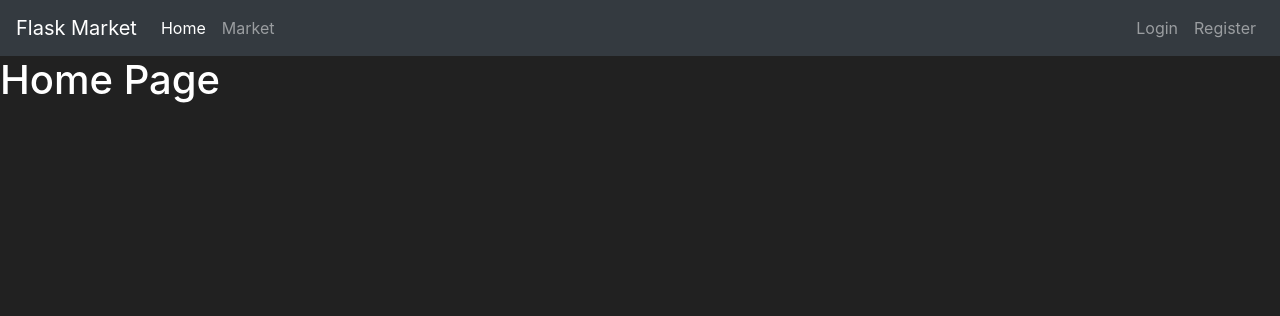
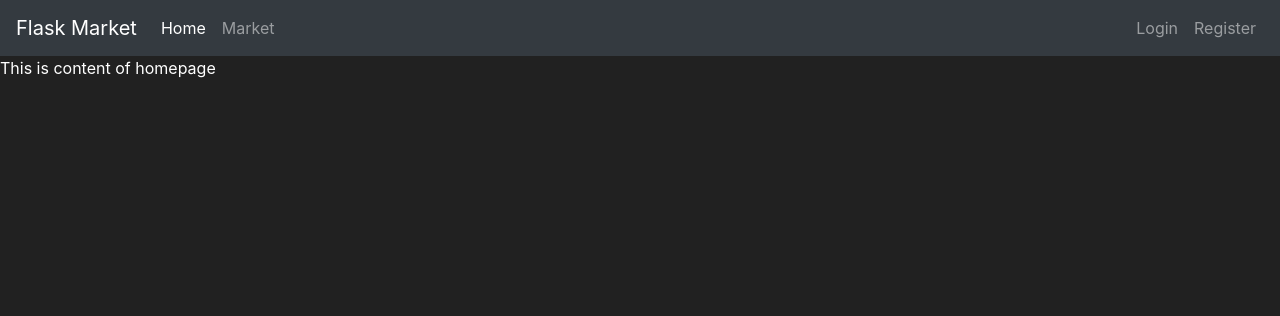
Before and after one commit to standemdem/flask_market, a Flask app: page / in a window 1280 px wide. Shown: the top 316 px of the page. Run offline with Flask 2, Linux system fonts and the light colour scheme; some libraries are stand-ins or nearby versions.

Commit message:
added template inheritance for homepage

```diff
--- /dev/null
+++ b/templates/base.html
@@ -0,0 +1,58 @@
+<!doctype html>
+<html lang="en">
+   <head>
+      <!-- Required meta tags -->
+      <meta charset="utf-8">
+      <meta name="viewport" content="width=device-width, initial-scale=1, shrink-to-fit=no">
+      <!-- Bootstrap CSS -->
+      <link rel="stylesheet" href="https://cdn.jsdelivr.net/npm/bootstrap@4.5.3/dist/css/bootstrap.min.css" integrity="sha384-TX8t27EcRE3e/ihU7zmQxVncDAy5uIKz4rEkgIXeMed4M0jlfIDPvg6uqKI2xXr2" crossorigin="anonymous">
+      <title>
+          {% block title %}
+          {% endblock title %}
+
+      </title>
+   </head>
+   <body>
+      <!-- Navbar here -->
+      <!-- Future Content here -->
+        <nav class="navbar navbar-expand-md navbar-dark bg-dark">
+            <a class="navbar-brand" href="#">Flask Market</a>
+            <button class="navbar-toggler" type="button" data-toggle="collapse" data-target="#navbarNav">
+                <span class="navbar-toggler-icon"></span>
+            </button>
+            <div class="collapse navbar-collapse" id="navbarNav">
+                <ul class="navbar-nav mr-auto">
+                    <li class="nav-item active">
+                        <a class="nav-link" href="#">Home <span class="sr-only">(current)</span></a>
+                    </li>
+                    <li class="nav-item">
+                        <a class="nav-link" href="#">Market</a>
+                    </li>
+                </ul>
+                <ul class="navbar-nav">
+                    <li class="nav-item">
+                        <a class="nav-link" href="#">Login</a>
+                    </li>
+                    <li class="nav-item">
+                        <a class="nav-link" href="#">Register</a>
+                    </li>
+                </ul>
+            </div>
+        </nav>
+        {% block content %}
+        {% endblock content %}
+
+      <!-- Optional JavaScript -->
+      <!-- jQuery first, then Popper.js, then Bootstrap JS -->
+      <script src='https://kit.fontawesome.com/a076d05399.js'></script>
+      <script src="https://code.jquery.com/jquery-3.5.1.slim.min.js" integrity="sha384-DfXdz2htPH0lsSSs5nCTpuj/zy4C+OGpamoFVy38MVBnE+IbbVYUew+OrCXaRkfj" crossorigin="anonymous"></script>
+      <script src="https://cdn.jsdelivr.net/npm/popper.js@1.16.1/dist/umd/popper.min.js" integrity="sha384-9/reFTGAW83EW2RDu2S0VKaIzap3H66lZH81PoYlFhbGU+6BZp6G7niu735Sk7lN" crossorigin="anonymous"></script>
+      <script src="https://stackpath.bootstrapcdn.com/bootstrap/4.5.2/js/bootstrap.min.js" integrity="sha384-B4gt1jrGC7Jh4AgTPSdUtOBvfO8shuf57BaghqFfPlYxofvL8/KUEfYiJOMMV+rV" crossorigin="anonymous"></script>
+   </body>
+   <style>
+      body {
+      background-color: #212121;
+      color: white
+      }
+   </style>
+</html>
--- a/templates/home.html
+++ b/templates/home.html
@@ -1,46 +1,7 @@
-<!doctype html>
-<html lang="en">
-  <head>
-    <!-- Required meta tags -->
-    <meta charset="utf-8">
-    <meta name="viewport" content="width=device-width, initial-scale=1, shrink-to-fit=no">
-
-    <!-- Bootstrap CSS -->
-    <link rel="stylesheet" href="https://stackpath.bootstrapcdn.com/bootstrap/4.3.1/css/bootstrap.min.css" integrity="sha384-ggOyR0iXCbMQv3Xipma34MD+dH/1fQ784/j6cY/iJTQUOhcWr7x9JvoRxT2MZw1T" crossorigin="anonymous">
-    <link rel= "stylesheet" type= "text/css" href= "{{ url_for('static',filename='styles/mainpage.css') }}">
-
-    <title>Flask Market - HomePage</title>
-  </head>
-  <body>
-    <nav class="navbar navbar-expand-md navbar-dark bg-dark">
-        <a class="navbar-brand" href="#">Flask Market</a>
-        <button class="navbar-toggler" type="button" data-toggle="collapse" data-target="#navbarNav">
-            <span class="navbar-toggler-icon"></span>
-        </button>
-        <div class="collapse navbar-collapse" id="navbarNav">
-            <ul class="navbar-nav mr-auto">
-                <li class="nav-item active">
-                    <a class="nav-link" href="#">Home <span class="sr-only">(current)</span></a>
-                </li>
-                <li class="nav-item">
-                    <a class="nav-link" href="#">Market</a>
-                </li>
-            </ul>
-            <ul class="navbar-nav">
-                <li class="nav-item">
-                    <a class="nav-link" href="#">Login</a>
-                </li>
-                <li class="nav-item">
-                    <a class="nav-link" href="#">Register</a>
-                </li>
-            </ul>
-        </div>
-    </nav>
-    <h1>Home Page</h1>
-    <!-- Optional JavaScript -->
-    <!-- jQuery first, then Popper.js, then Bootstrap JS -->
-    <!-- <script src="https://code.jquery.com/jquery-3.3.1.slim.min.js" integrity="sha384-q8i/X+965DzO0rT7abK41JStQIAqVgRVzpbzo5smXKp4YfRvH+8abtTE1Pi6jizo" crossorigin="anonymous"></script>
-    <script src="https://cdnjs.cloudflare.com/ajax/libs/popper.js/1.14.7/umd/popper.min.js" integrity="sha384-UO2eT0CpHqdSJQ6hJty5KVphtPhzWj9WO1clHTMGa3JDZwrnQq4sF86dIHNDz0W1" crossorigin="anonymous"></script>
-    <script src="https://stackpath.bootstrapcdn.com/bootstrap/4.3.1/js/bootstrap.min.js" integrity="sha384-JjSmVgyd0p3pXB1rRibZUAYoIIy6OrQ6VrjIEaFf/nJGzIxFDsf4x0xIM+B07jRM" crossorigin="anonymous"></script> -->
-  </body>
-</html>
+{% extends 'base.html' %}
+{% block title %}
+    Home Page
+{% endblock title %}
+{% block content %}
+    This is content of homepage
+{% endblock content %}
```
Also changed, not shown: templates/market.html (+1 -24 lines).
